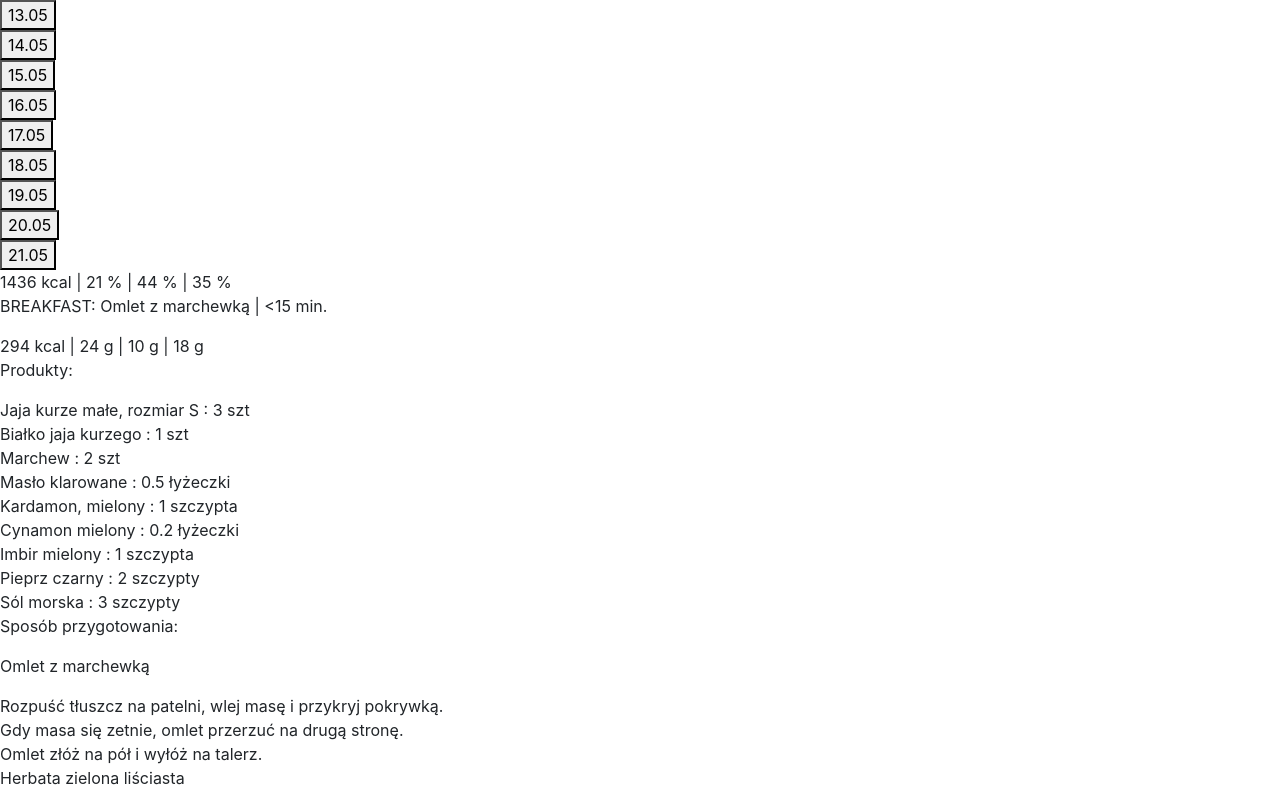
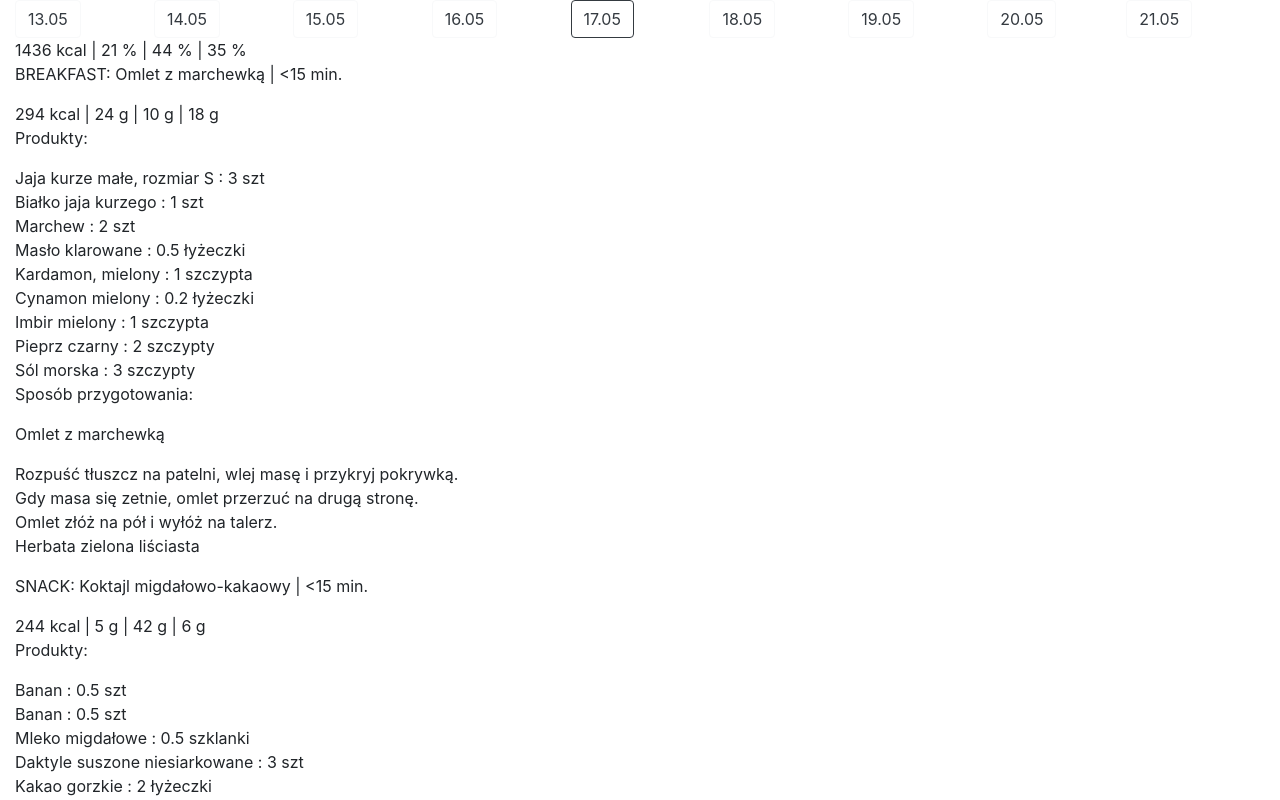
Before and after one commit to kiczelkoo/my-cookbook, an Angular app in the folder myCookbookWebApp/: page / in a window 1280 px wide. Shown: the top 800 px of the page. Built offline with nearby package versions, Linux system fonts and the light colour scheme.

Commit message:
display buttons inline

```diff
--- a/myCookbookWebApp/angular.json
+++ b/myCookbookWebApp/angular.json
@@ -28,11 +28,12 @@
               "src/assets"
             ],
             "styles": [
-              "src/styles.scss",
-              "./node_modules/bootstrap/dist/css/bootstrap.css"
+              "./node_modules/bootstrap/dist/css/bootstrap.min.css",
+              "src/styles.scss"
             ],
             "scripts": [
-              "./node_modules/bootstrap/dist/js/bootstrap.js"
+              "./node_modules/jquery/dist/jquery.min.js",
+              "./node_modules/bootstrap/dist/js/bootstrap.min.js"
             ]
           },
           "configurations": {
--- a/myCookbookWebApp/package.json
+++ b/myCookbookWebApp/package.json
@@ -20,6 +20,7 @@
     "@angular/platform-browser-dynamic": "~9.1.4",
     "@angular/router": "~9.1.4",
     "bootstrap": "^4.5.0",
+    "jquery": "^3.5.1",
     "rxjs": "~6.5.4",
     "tslib": "^1.10.0",
     "zone.js": "~0.10.2"
--- a/myCookbookWebApp/src/app/planner/planner-dialog/day-plan/day-plan.component.html
+++ b/myCookbookWebApp/src/app/planner/planner-dialog/day-plan/day-plan.component.html
@@ -1,4 +1,4 @@
-<section *ngIf="dayPlan">
+<section class="container-fluid" *ngIf="dayPlan">
     <mc-app-summary [summary]="dayPlan.summary"></mc-app-summary>
     <section *ngFor="let meal of dayPlan.meals">
         <mc-app-meal [meal]="meal"></mc-app-meal>
--- a/myCookbookWebApp/src/app/planner/planner-dialog/timeline/timeline.component.html
+++ b/myCookbookWebApp/src/app/planner/planner-dialog/timeline/timeline.component.html
@@ -1,3 +1,9 @@
-<div *ngFor="let date of displaydDates">
-    <button (click)="onSelectDate(date)">{{ date.shortDate }}</button>
-</div>
+<nav class="container-fluid row" >
+    <div class="col" *ngFor="let date of displaydDates">
+        <!-- <span class="col">inline button</span> -->
+        <button type="button" class="btn"
+        [ngClass]="{'btn-outline-light text-dark': !date.isSelected, 'btn-outline-dark': date.isSelected}"
+        style="display: inline-block;"
+        (click)="onSelectDate(date)">{{ date.shortDate }}</button>
+    </div>
+</nav>
```
Also changed, not shown: myCookbookWebApp/src/app/planner/planner-dialog/planner-dialog.component.html (line endings or trailing spaces), myCookbookWebApp/src/styles.scss (line endings or trailing spaces), 1 other file (tests, documents, lock files or other folders).
